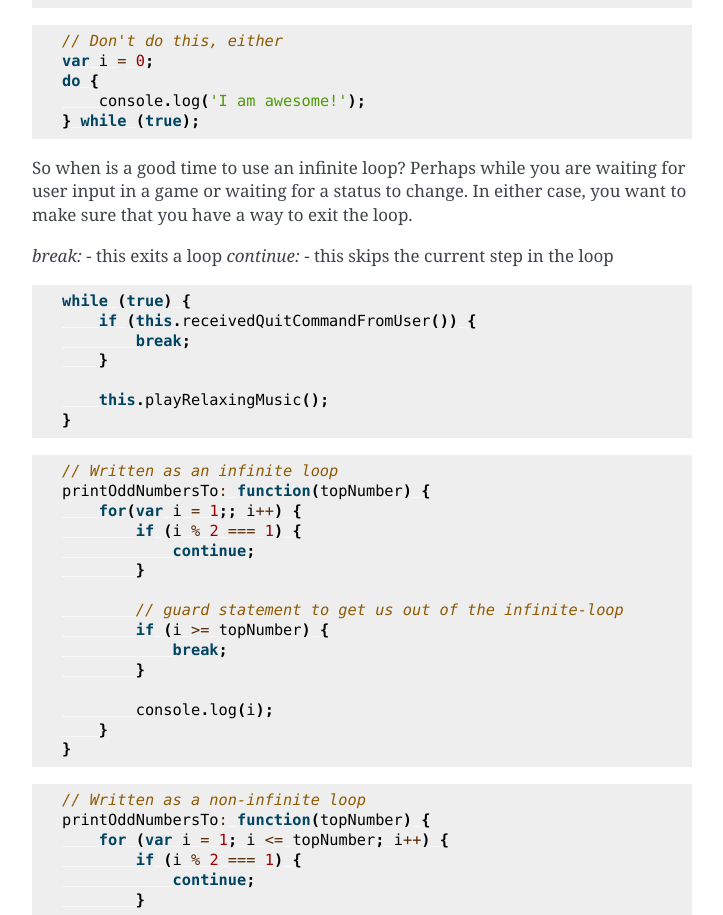
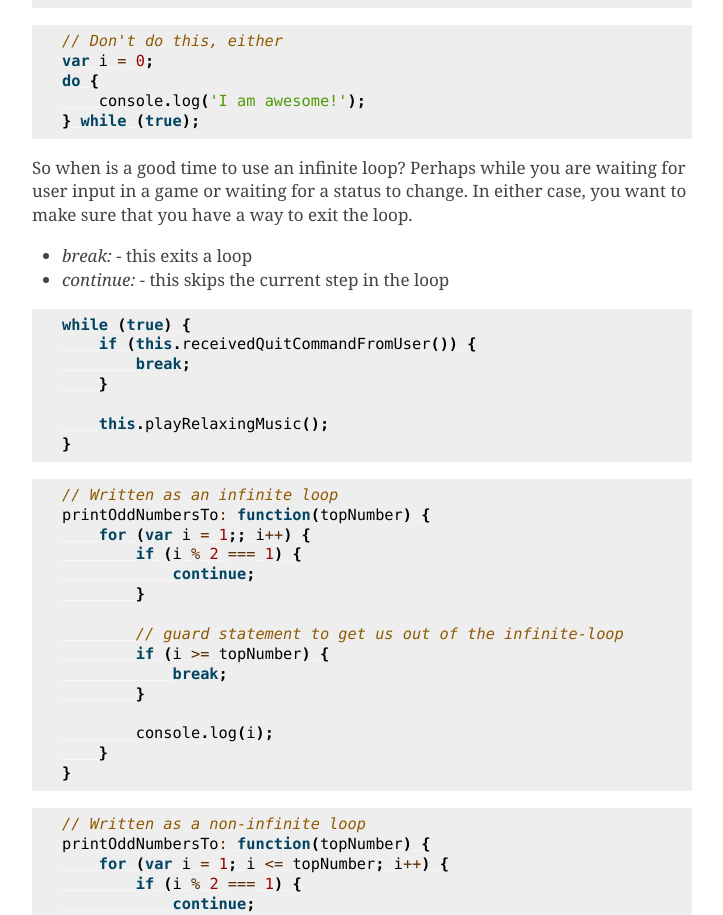
Before and after one commit to CoderDojoKC/docs, a Sphinx documentation site: the page built from source/lessons/loops.md, in a window 1280 px wide. Shown: the part 2956-3871 px from the top of the page, without its empty margins (388-1111 px from the left). Built offline with Sphinx 7.4.7, drawn with Linux system fonts in a browser that asks for light colours.

Commit message:
Fix formatting

````diff
--- a/source/lessons/loops.md
+++ b/source/lessons/loops.md
@@ -146,8 +146,8 @@ do {
 
 So when is a good time to use an infinite loop? Perhaps while you are waiting for user input in a game or waiting for a status to change. In either case, you want to make sure that you have a way to exit the loop.
 
-*break:* - this exits a loop
-*continue:* - this skips the current step in the loop
+- *break:* - this exits a loop
+- *continue:* - this skips the current step in the loop
 
 ```javascript
 while (true) {
@@ -162,7 +162,7 @@ while (true) {
 ```javascript
 // Written as an infinite loop
 printOddNumbersTo: function(topNumber) {
-    for(var i = 1;; i++) {
+    for (var i = 1;; i++) {
         if (i % 2 === 1) {
             continue;
         }
````
